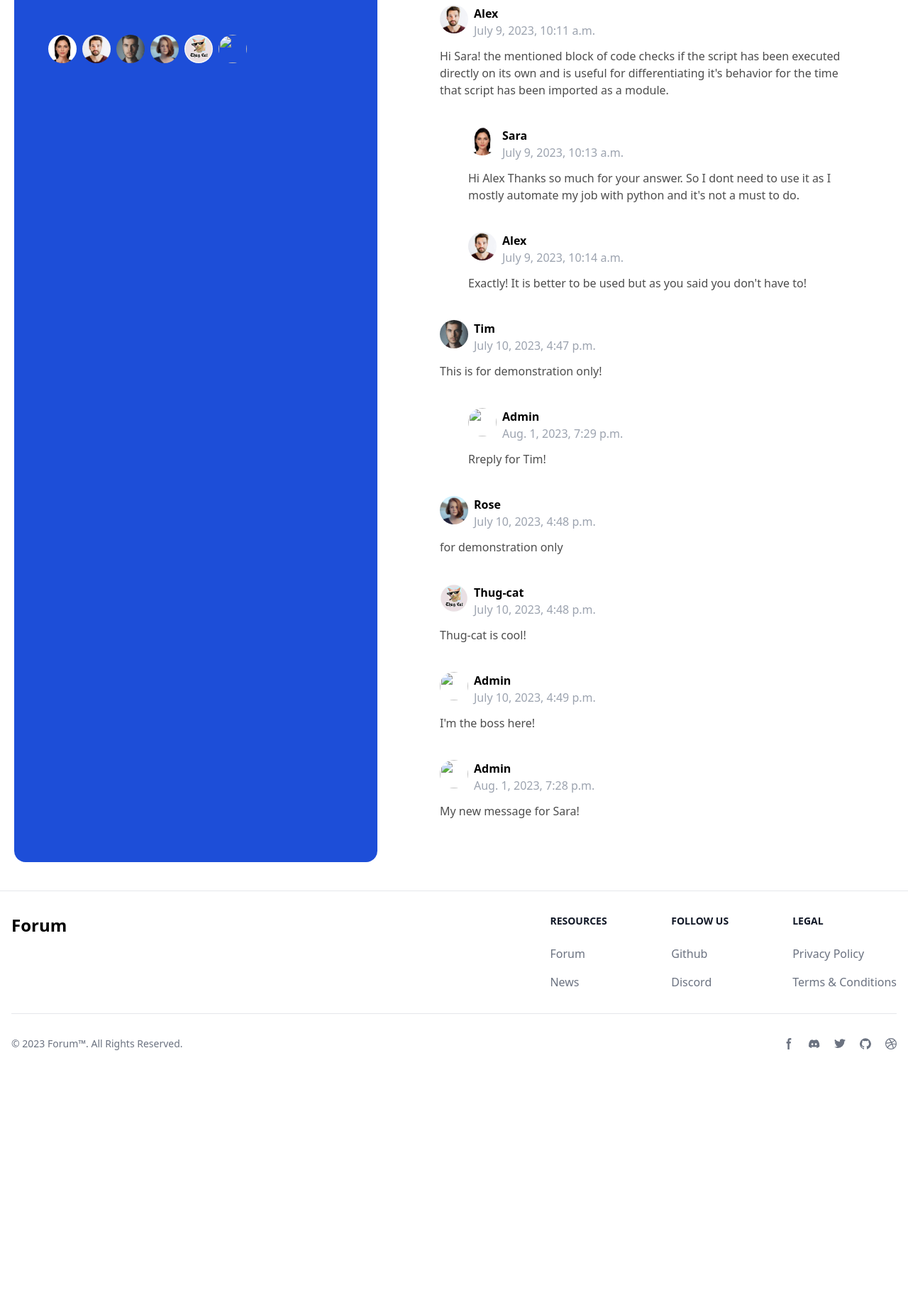
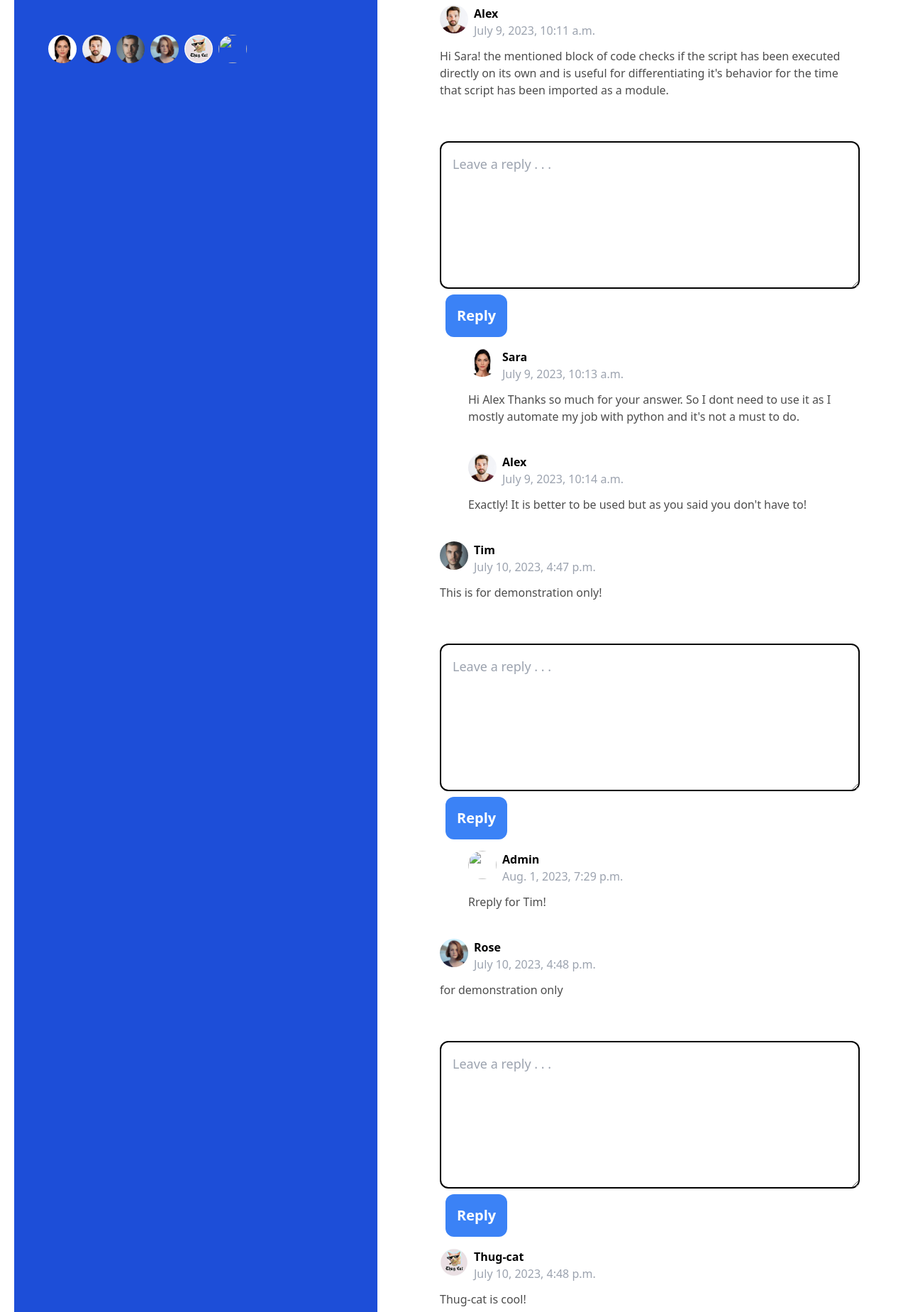
Before and after one commit to Shift77/Discussion-Website, a Django app: page /category/post/1/ in a window 1280 px wide. Shown: the part 572-2421 px from the top of the page at 71% size. Before the commit the page ends 2052 px from the top, so only its background shows below. Run offline with Django 4.2, Linux system fonts and the light colour scheme; data comes from the database, SQL or seed files in the repository; both versions use the stored data as it was after the commit; some libraries are stand-ins or nearby versions.

Commit message:
Corrected post_detail view for submitting forms by adding a hidden field to different forms so they get submitted individually!

```diff
--- a/discussion_app/forms.py
+++ b/discussion_app/forms.py
@@ -7,6 +7,9 @@ class PostForm(forms.ModelForm):
         fields = ['likes']
 
 class MessageForm(forms.ModelForm):
+
+    submit_message = forms.BooleanField(widget=forms.HiddenInput(), initial=True)
+
     class Meta:
         model = models.Message
         fields = ['content']
@@ -16,3 +19,17 @@ class MessageForm(forms.ModelForm):
         'class':'w-full rounded-xl border-2 border-black text-lg p-4 mb-2',
         'placeholder':'Leave a message . . . '
     }))
+
+class ReplyForm(forms.ModelForm):
+
+    submit_reply = forms.BooleanField(widget=forms.HiddenInput(), initial=True)
+
+    class Meta:
+        model = models.Message
+        fields = ['content']
+
+
+    content = forms.CharField(widget=forms.Textarea(attrs={
+        'class':'h-52 w-full rounded-xl border-2 border-black text-lg p-4 mb-2',
+        'placeholder':'Leave a reply . . . '
+    }))
--- a/discussion_app/models.py
+++ b/discussion_app/models.py
@@ -69,6 +69,7 @@ class Message(models.Model):
 
     creation_date = models.DateTimeField(auto_now_add=True)
 
+
     def __str__(self):
         return self.content
 
@@ -80,4 +81,4 @@ class Message(models.Model):
         return False
 
     def children(self):
-        return Message.objects.filter(replies=self).reverse()
+        return Message.objects.filter(replies=self)
--- a/discussion_app/templates/discussion_app/post.html
+++ b/discussion_app/templates/discussion_app/post.html
@@ -82,7 +82,7 @@
       <div>
         <form action="" method="post">
           {% csrf_token %}
-
+          {{message_form.submit_message}}
           {{message_form.content}}
           <br>
           <button type="submit" class="bg-blue-500 p-4 text-xl font-semibold ml-2 rounded-xl text-white">Post</button>
@@ -107,7 +107,20 @@
             {{message.content}}
           </div>
         </div>
+
+        <div class=" items-center rounded-2xl py-5">
+          <div>
+            <form action="" method="post">
+              {% csrf_token %}
+              {{reply_form.submit_reply}}
+              {{reply_form.content}}
+              <br>
+              <button name="reply_form" value="{{ message.id }}" type="submit" class="bg-blue-500 p-4 text-xl font-semibold ml-2 rounded-xl text-white">Reply</button>
+            </form>
+          </div>
+
         {% endif %}
+
         <div class="pl-10">
           {% for reply in message.children %}
           <div class="pb-10">
--- a/discussion_app/views.py
+++ b/discussion_app/views.py
@@ -28,16 +28,37 @@ def post_detail(request, id):
 
     is_liked = post.likes.filter(id=request.user.id).exists()
 
+    message_form = forms.MessageForm
+    reply_form = forms.ReplyForm
+
     if request.method == 'POST':
-        message_form = forms.MessageForm(request.POST)
 
-        if message_form.is_valid() and request.user.is_authenticated:
+        if 'submit_message' in request.POST:
+            message_form = forms.MessageForm(request.POST)
 
-            message_form.instance.author = request.user
-            message_form.instance.post = post
-            message_form.save()
-    else:
-        message_form = forms.MessageForm
+            if message_form.is_valid() and request.user.is_authenticated:
+
+                message_form.instance.author = request.user
+                message_form.instance.post = post
+                message_form.save()
+
+        if 'submit_reply' in request.POST:
+            reply_form = forms.ReplyForm(request.POST)
+
+            if reply_form.is_valid() and request.user.is_authenticated:
+
+                reply_form.instance.author = request.user
+                reply_form.instance.post = post
+
+                parent_id = request.POST.get('reply_form')
+
+                parent_message = get_object_or_404(models.Message, id=parent_id)
+
+                reply_form.instance.replies = parent_message
+                reply_form.save()
+
+
+
 
     post.views += 1
     post.save()
@@ -45,6 +66,7 @@ def post_detail(request, id):
     context = {
         'post':post,
         'message_form':message_form,
+        'reply_form':reply_form,
         'is_liked':is_liked
     }
 
```
Also changed, not shown: db.sqlite3, discussion_app/migrations/0005_alter_message_options.py (added), discussion_app/migrations/0006_alter_message_options.py (added).
